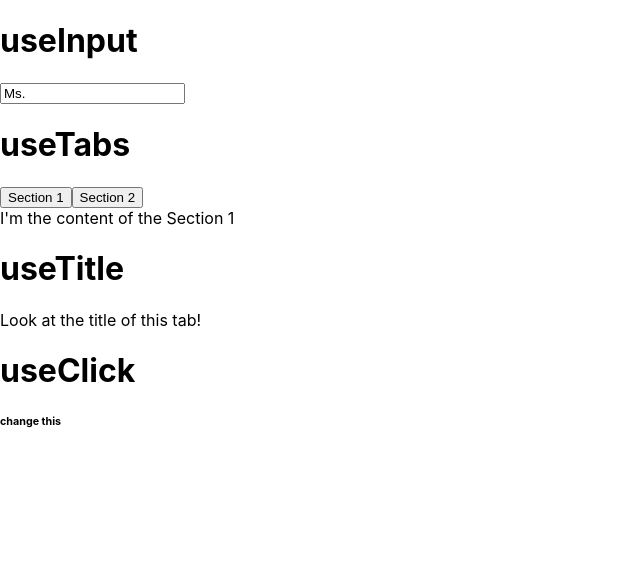
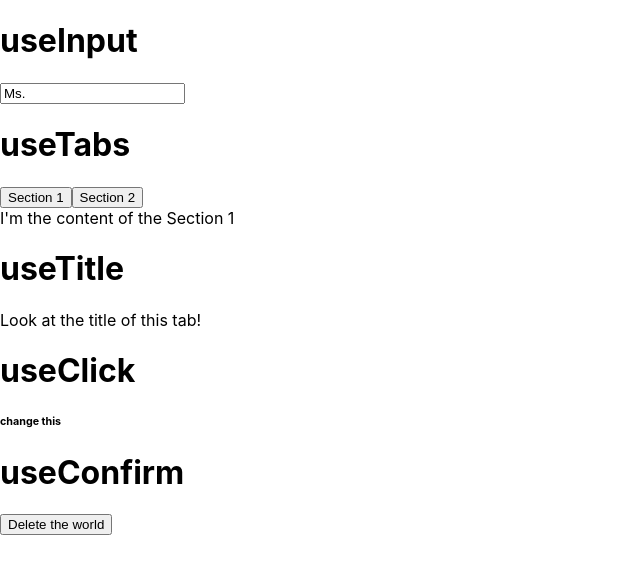
Before and after one commit to 21SLE/react_hooks_ex, a React (Create React App) app: page / in a window 1280 px wide. Shown: the top 574 px of the page, without its empty margins (0-640 px from the left). Built offline with nearby package versions, Linux system fonts and the light colour scheme.

Commit message:
useConfirm

```diff
--- a/src/App.js
+++ b/src/App.js
@@ -4,6 +4,7 @@
 import UseTabs from "./library/UseTabs";
 import UseTitle from "./library/UseTitle";
 import UseClick from "./library/UseClick";
+import UseConfirm from "./library/UseConfirm";
 
 function App() {
   return (
@@ -12,6 +13,7 @@
       <UseTabs />
       <UseTitle />
       <UseClick />
+      <UseConfirm />
     </div>
   );
 }
--- /dev/null
+++ b/src/library/UseConfirm.js
@@ -0,0 +1,36 @@
+import React from "react";
+
+const useConfirm = (message = "", onConfirm, onCancel) => {
+    if(!onConfirm || typeof onConfirm !== "function") {
+        return;
+    }
+    if(onCancel && typeof onCancel !== "function") {
+        return;
+    }
+    const confirmAction = () => {
+        if(window.confirm(message)) {
+            onConfirm();
+        } else {
+            onCancel();
+        }
+    };
+    return confirmAction;
+}
+
+function UseConfirm() {
+    const deleteWorld = () => {
+        console.log("Deleting the world...");
+    }
+    const abort = () => {
+        console.log("Aborted");
+    }
+    const confirmDelete = useConfirm("Are you sure?", deleteWorld, abort);
+    return (
+        <div className="UseConfirm">
+            <h1>useConfirm</h1>
+            <button onClick={confirmDelete}>Delete the world</button>
+        </div>
+  );
+}
+
+export default UseConfirm;
```
